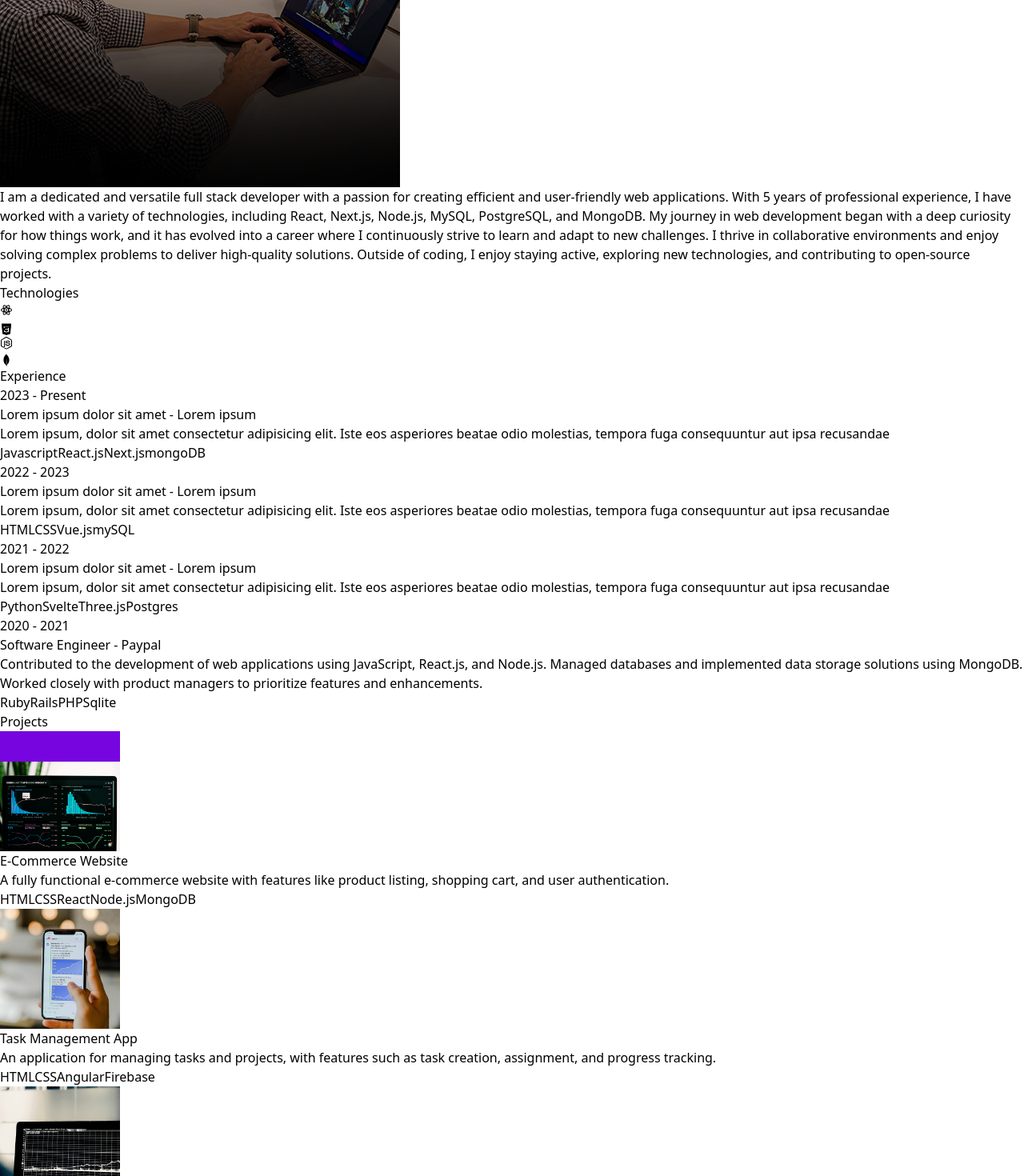
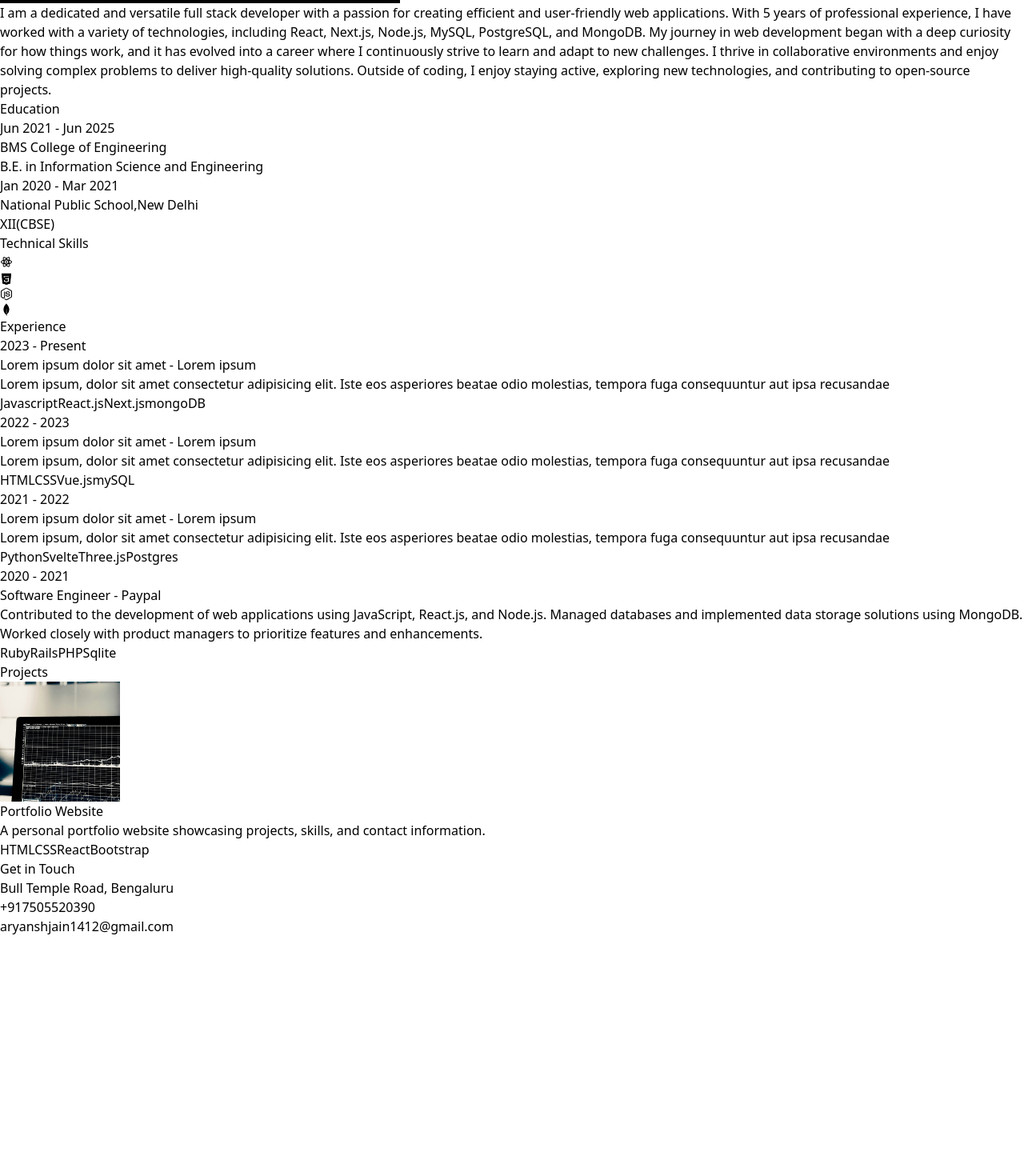
Before and after one commit to Aryansh1412/personal-portfolio, a React (Vite) app: page / in a window 1280 px wide. Shown: the part 1060-2530 px from the top of the page at 80% size. After the commit the page ends 2230 px from the top, so only its background shows below. Built offline with nearby package versions, Linux system fonts and the light colour scheme.

Commit message:
add: initial files

```diff
--- a/src/App.jsx
+++ b/src/App.jsx
@@ -6,6 +6,7 @@ import Technologies from './components/Technologies';
 import Experience from './components/Experience';
 import Projects from './components/Projects';
 import Contact from './components/Contact';
+import Qualification from './components/Qualification';
 
 const App = () => {
   return (
@@ -18,10 +19,11 @@ const App = () => {
       <Navbar/>
       <Hero/>
       <About/>
+      <Qualification/>
       <Technologies/>
       <Experience/>
       <Projects/>
-     < Contact/>
+      <Contact/>
       </div>
     </div>
   )
--- a/src/components/Contact.jsx
+++ b/src/components/Contact.jsx
@@ -21,7 +21,15 @@ const Contact = () => {
                 initial={{opacity:0, x:100}}
                 transition={{duration:1}}
                 className="my-4">{CONTACT.phoneNo}</motion.p>
-        <a href="#" className="border-b">{CONTACT.email}</a>
+
+                <motion.a
+                whileInView={{opacity:1, x:0}}
+                initial={{opacity:0, x:-100}}
+                transition={{duration:1}}
+                href="#" className="border-b">{CONTACT.email}</motion.a>
+
+
+
             </div>
             </div>
         )
--- a/src/components/Hero.jsx
+++ b/src/components/Hero.jsx
@@ -10,7 +10,7 @@ const conainer = (delay)=>({
 
         }
     })
-import profilePic from "/Users/aryanshjain/Desktop/tail/my-project/src/assets/kevinRushProfile.png"
+    import profilePic from "/Users/aryanshjain/Desktop/tail/my-project/src/assets/aryaimg.png"
 
     const Hero = () => {
     return (
--- a/src/components/Navbar.jsx
+++ b/src/components/Navbar.jsx
@@ -1,22 +1,33 @@
-import logo from "/Users/aryanshjain/Desktop/tail/my-project/src/assets/kevinRushLogo.png"
-import {FaLinkedin} from "react-icons/fa"
-import {FaGithub} from "react-icons/fa"
-import {FaSquareXTwitter} from "react-icons/fa6"
-import {FaInstagram} from "react-icons/fa"
+import logo from "/Users/aryanshjain/Desktop/tail/my-project/src/assets/kevinRushLogo.png";
+import { FaLinkedin } from "react-icons/fa";
+import { FaGithub } from "react-icons/fa";
+import { FaSquareXTwitter } from "react-icons/fa6";
+import { FaInstagram } from "react-icons/fa";
 const Navbar = () => {
   return (
     <nav className=" mb-20 flex items-center justify-between py-6 ">
-        <div className="flex flex-shrink-0 items-center">
-            <img className="mx-2 w-10" src={logo} alt="logo" />
-        </div>
-        <div className="m-8 flex items-center justify-center gap-4 text-2xl">
-            <FaLinkedin/>
-            <FaGithub/>
-            <FaSquareXTwitter/>
-            <FaInstagram/>
-        </div>
+      <div className="flex flex-shrink-0 items-center">
+        <img className="mx-2 w-10" src={logo} alt="logo" />
+      </div>
+      <div className="m-8 flex items-center justify-center gap-4 text-2xl">
+        <a
+          href="https://www.linkedin.com/in/connect-aryanshjain/"
+          target="_blank"
+        >
+          <FaLinkedin />
+        </a>
+        <a href="https://github.com/Aryansh1412" target="_blank">
+          <FaGithub />
+        </a>
+        <a href="https://twitter.com/AryanshJain3" target="_blank">
+          <FaSquareXTwitter />
+        </a>
+        <a href="https://www.instagram.com/aryansh_jain_/" target="_blank">
+          <FaInstagram />
+        </a>
+      </div>
     </nav>
-  )
-}
+  );
+};
 
-export default Navbar
+export default Navbar;
--- /dev/null
+++ b/src/components/Qualification.jsx
@@ -0,0 +1,43 @@
+import React from 'react'
+import {motion} from "framer-motion"
+import { QUALIFICATIONS } from '../constants'
+const Qualification = () => {
+  return (
+    <div className="border-b border-neutral-900 pb-4">
+    <motion.h2
+    whileInView={{opacity:1, y:0}}
+    initial={{opacity:0, y:-100}}
+    transition={{duration:0.5}}
+    className="my-20 text-center text-4xl">Education</motion.h2>
+    <div>
+        {QUALIFICATIONS.map((education, index) =>(
+            <div key={ index} className="mb-8 flex flex-wrap lg:justify-center">
+        <motion.div
+        whileInView={{opacity:1, x:0}}
+        initial={{opacity:0, x:-100}}
+        transition={{duration:1}}
+        className="w-full lg:w-1/4">
+            <p className="mb-2 text-sm text-neutral-400">{education.years}</p>
+        </motion.div>
+        <motion.div
+        whileInView={{opacity:1, x:0}}
+        initial={{opacity:0, x:100}}
+        transition={{duration:1}}
+        className="w-full max-w-xl lg:w-3/4">
+            <h6 className="mb-2 font-semibold">
+                {education.educate}  <span className="text-sm text-purple-100">
+
+                </span>
+            </h6>
+            <p className="mb-4 text-neutral-400">{education.roles}</p>
+
+        </motion.div>
+            </div>
+        ))}
+    </div>
+</div>
+
+)
+}
+
+export default Qualification
--- a/src/components/Technologies.jsx
+++ b/src/components/Technologies.jsx
@@ -24,7 +24,7 @@ const Technologies = () => {
                 whileInView={{opacity:1, y:0}}
                 initial={{opacity:0, y:-100}}
                 transition={{duration:1.5}}
-        className="my-20 text-center text-4xl">Technologies</motion.h2>
+                className="my-20 text-center text-4xl">Technical Skills</motion.h2>
                 <motion.div
                 whileInView={{opacity:1, x:0}}
                 initial={{opacity:0, x:-100}}
--- a/src/constants/index.js
+++ b/src/constants/index.js
@@ -39,20 +39,20 @@ export const EXPERIENCES = [
     ];
 
     export const PROJECTS = [
-  {
-    title: "E-Commerce Website",
-    image: project1,
-    description:
-      "A fully functional e-commerce website with features like product listing, shopping cart, and user authentication.",
-    technologies: ["HTML", "CSS", "React", "Node.js", "MongoDB"],
-  },
-  {
-    title: "Task Management App",
-    image: project2,
-    description:
-      "An application for managing tasks and projects, with features such as task creation, assignment, and progress tracking.",
-    technologies: ["HTML", "CSS", "Angular", "Firebase"],
-  },
+      // {
+      //   title: "E-Commerce Website",
+      //   image: project1,
+      //   description:
+      //     "A fully functional e-commerce website with features like product listing, shopping cart, and user authentication.",
+      //   technologies: ["HTML", "CSS", "React", "Node.js", "MongoDB"],
+      // },
+      // {
+      //   title: "Task Management App",
+      //   image: project2,
+      //   description:
+      //     "An application for managing tasks and projects, with features such as task creation, assignment, and progress tracking.",
+      //   technologies: ["HTML", "CSS", "Angular", "Firebase"],
+      // },
       {
         title: "Portfolio Website",
         image: project3,
@@ -60,17 +60,30 @@ export const PROJECTS = [
           "A personal portfolio website showcasing projects, skills, and contact information.",
         technologies: ["HTML", "CSS", "React", "Bootstrap"],
       },
-  {
-    title: "Blogging Platform",
-    image: project4,
-    description:
-      "A platform for creating and publishing blog posts, with features like rich text editing, commenting, and user profiles.",
-    technologies: ["HTML", "CSS", "Vue.js", "Express", "mySQL"],
-  },
+      // {
+      //   title: "Blogging Platform",
+      //   image: project4,
+      //   description:
+      //     "A platform for creating and publishing blog posts, with features like rich text editing, commenting, and user profiles.",
+      //   technologies: ["HTML", "CSS", "Vue.js", "Express", "mySQL"],
+      // },
     ];
 
     export const CONTACT = {
-  address: "767 Fifth Avenue, New York, NY 10153 ",
-  phoneNo: "+12 4555 666 00 ",
-  email: "me@example.com",
+      address: "Bull Temple Road, Bengaluru",
+      phoneNo: "+917505520390",
+      email: "aryanshjain1412@gmail.com",
     };
+
+    export const QUALIFICATIONS = [{
+      years: "Jun 2021 - Jun 2025",
+      educate: "BMS College of Engineering",
+      roles:"B.E. in Information Science and Engineering",
+    },
+    {
+    years: "Jan 2020 - Mar 2021",
+      educate: "National Public School,New Delhi",
+      roles:"XII(CBSE)",
+    },
+
+    ];
--- a/src/index.css
+++ b/src/index.css
@@ -1,3 +1,3 @@
-@tailwind base;
-@tailwind components;
-@tailwind utilities;
+  @tailwind base;
+  @tailwind components;
+  @tailwind utilities;
```
Also changed, not shown: src/assets/AryanshLogo.png (added), src/assets/aryaimg.png (added), src/components/About.jsx (indentation only), src/components/Experience.jsx (indentation only), src/components/Projects.jsx (indentation only). Lines whose indentation alone changed are shown as unchanged.
